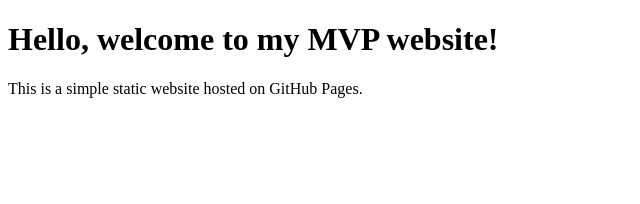
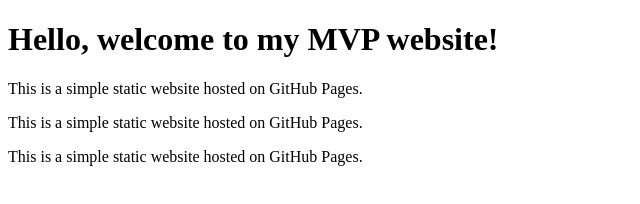
Before and after one commit to aubarkas3/aubarkas.github.io, a plain HTML site: page index.html in a window 1280 px wide. Shown: the whole page, without its empty margins (0-640 px from the left). Drawn offline with Linux system fonts and the light colour scheme.

Commit message:
Update index.html

```diff
--- a/index.html
+++ b/index.html
@@ -8,5 +8,7 @@
 <body>
     <h1>Hello, welcome to my MVP website!</h1>
     <p>This is a simple static website hosted on GitHub Pages.</p>
+    <p>This is a simple static website hosted on GitHub Pages.</p>
+    <p>This is a simple static website hosted on GitHub Pages.</p>
 </body>
 </html>
```
